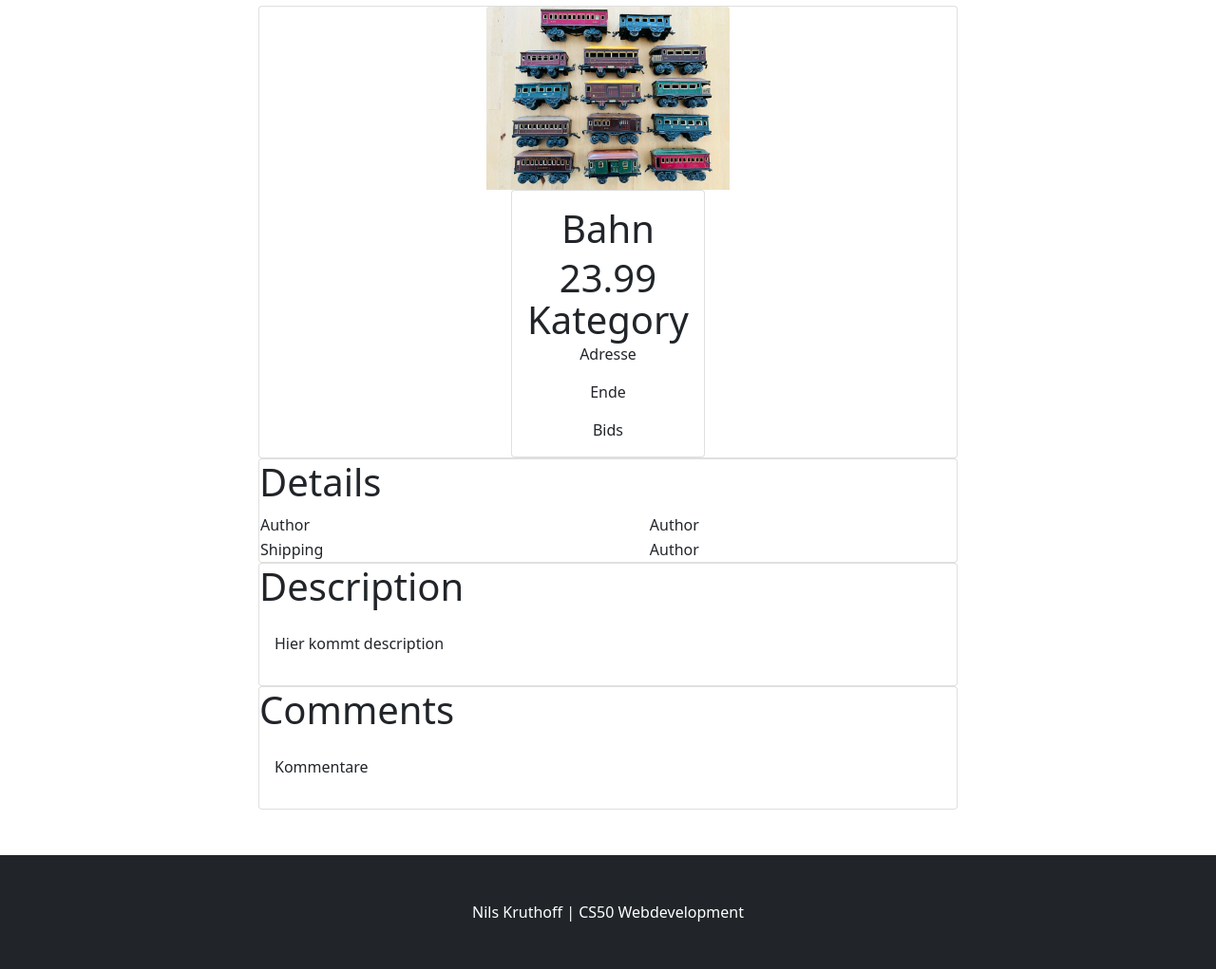
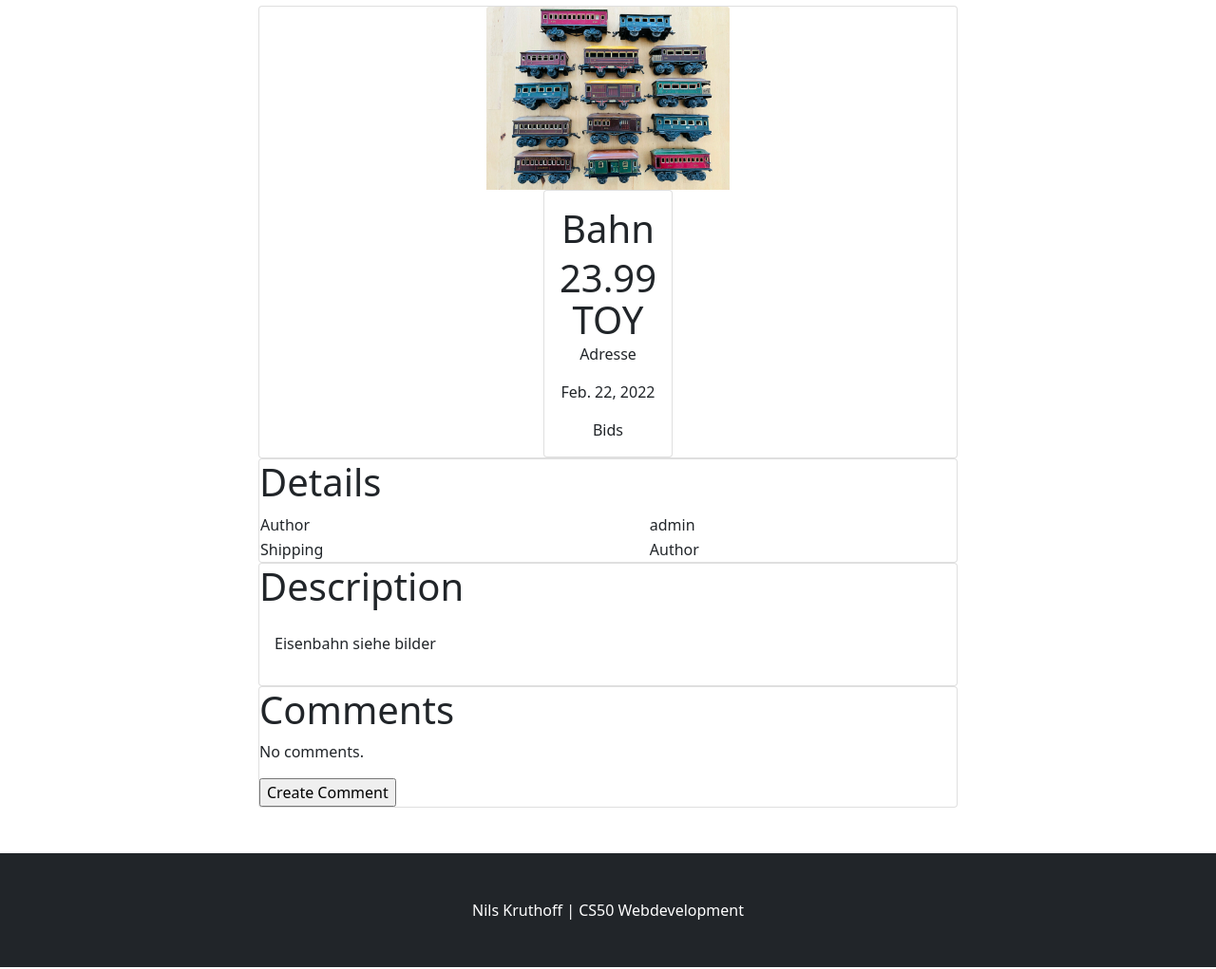
Before and after one commit to nilskruthoff/CS50Commerce, a Django app: page /auction/2 in a window 1280 px wide. Shown: the part 357-1378 px from the top of the page at 95% size. Run offline with Django 3.2, Linux system fonts and the light colour scheme; data comes from the database, SQL or seed files in the repository; both versions use the stored data as it was after the commit; some libraries are stand-ins or nearby versions.

Commit message:
- Added a form to add a comment to the auction listing and refactored the comment model

```diff
--- a/auctions/models/AuctionModel.py
+++ b/auctions/models/AuctionModel.py
@@ -1,6 +1,5 @@
 from django.db import models
 from django.forms import forms
-
 from .UserModel import User
 from .enums import CategoryChoice
 
--- a/auctions/models/CommentModel.py
+++ b/auctions/models/CommentModel.py
@@ -1,8 +1,12 @@
 from django.db import models
 from .AuctionModel import AuctionModel
+from .UserModel import User
 
 
 class CommentModel(models.Model):
     id = models.AutoField(primary_key=True)
+    title = models.CharField(max_length=255, default=None)
     comment = models.TextField(default=None)
+    date = models.DateTimeField(auto_now_add=True, null=True)
     auction = models.ForeignKey(AuctionModel, on_delete=models.CASCADE, default=None)
+    user = models.ForeignKey(User, on_delete=models.CASCADE, default=None)
--- a/auctions/templates/auctions/listing.html
+++ b/auctions/templates/auctions/listing.html
@@ -22,9 +22,9 @@
                     <div class="card-body">
                         <h1 class="card-title text-center">{{ auction.title }}</h1>
                         <h1 class="card-subtitle text-center">{{ auction.price }}</h1>
-                        <h1 class="card-subtitle text-center">Kategory</h1>
+                        <h1 class="card-subtitle text-center">{{ auction.category }}</h1>
                         <p class="card-text text-center">Adresse</p>
-                        <p class="card-text text-center">Ende</p>
+                        <p class="card-text text-center">{{ auction.end }}</p>
                         <p class="card-text text-center">Bids</p>
                     </div>
                 </div>
@@ -36,7 +36,7 @@
                     <tbody>
                         <tr>
                             <td>Author</td>
-                            <td>Author</td>
+                            <td>{{ username }}</td>
                         </tr>
                         <tr>
                             <td>Shipping</td>
@@ -49,13 +49,25 @@
             <div class="card">
                 <h1 class="card-title">Description</h1>
                 <p class="card-body">
-                    Hier kommt description
+                    {{ auction.description }}
                 </p>
             </div>
 
             <div class="card">
                 <h1 class="card-title">Comments</h1>
-                <p class="card-body">Kommentare</p>
+                {% if comments %}
+                    {% for comment in comments %}
+                        <h3>{{ comment.title }}</h3>
+                        <p>{{ comment.comment }}</p>
+                        <p>{{ comment.user.username }}</p>
+                        <p>{{ comment.date }}</p>
+                    {% endfor %}
+                {% else %}
+                    <p>No comments.</p>
+                {% endif %}
+                <form action="{% url 'add_comment' auction.id %}" method="get">
+                    <input type="submit" value="Create Comment">
+                </form>
             </div>
         </div>
         <div class="col-lg-2 col-sm-0"></div>
--- a/auctions/urls.py
+++ b/auctions/urls.py
@@ -9,5 +9,6 @@ urlpatterns = [
     path("register", views.register, name="register"),
     path("todo/<str:title>", views.todo, name="todo"),
     path("create", views.create_listing, name="create"),
-    path("auction/<int:id>", views.listing, name="listing")
+    path("auction/<int:id>", views.listing, name="listing"),
+    path("auction/<int:auction_id>/comment", views.add_comment, name="add_comment")
 ]
--- a/auctions/views.py
+++ b/auctions/views.py
@@ -4,10 +4,12 @@ from django.http import HttpResponse, HttpResponseRedirect
 from django.shortcuts import render, redirect
 from django.urls import reverse
 from .forms.AuctionForm import AuctionForm
+from .forms.CommentForm import CommentForm
 from django.forms.models import model_to_dict
 #from .models import User, AuctionModel
 from .models.AuctionModel import AuctionModel
 from .models.UserModel import User
+from .models.CommentModel import CommentModel
 from .models.enums import CategoryChoice
 from datetime import datetime
 
@@ -58,11 +60,35 @@ def index(request):
 
 def listing(request, id):
     auction = AuctionModel.objects.get(id=id)
-    auction = model_to_dict(auction)
-    auction['url'] = auction['img'].url[16:]
+    auction_dict = model_to_dict(auction)
+    auction_dict['url'] = auction_dict['img'].url[16:]
     return render(request, 'auctions/listing.html', {
-        "auction": auction
+        "comments": auction.commentmodel_set.all(),
+        "auction": auction_dict,
+        "username": auction.user.username
     })
+
+
+def add_comment(request, auction_id):
+    if request.method == 'POST':
+        form = CommentForm(request.POST)
+        if form.is_valid():
+            comment = CommentModel()
+            comment.title = form.cleaned_data['title']
+            comment.comment = form.cleaned_data['comment']
+            comment.auction = AuctionModel.objects.get(id=auction_id)
+            comment.user = request.user
+
+            comment.save()
+            return redirect('listing', id=auction_id)
+        else:
+            return redirect('index')
+
+    else:
+        return render(request, 'auctions/comment.html', {
+            'auction': AuctionModel.objects.get(id=auction_id),
+            'form': CommentForm()
+        })
 
 
 def login_view(request):
```
Also changed, not shown: auctions/forms/CommentForm.py (added, +19 -0 lines), auctions/templates/auctions/comment.html (added, +23 -0 lines), auctions/migrations/0001_initial.py, auctions/migrations/0002_remove_auctionmodel_short_description.py (deleted), auctions/static/resources/2022/02/13/bahn_xCsVAZi.jpg (added), auctions/static/resources/2022/02/13/iphone_DQVdXce.jpg (added), db.sqlite3.
